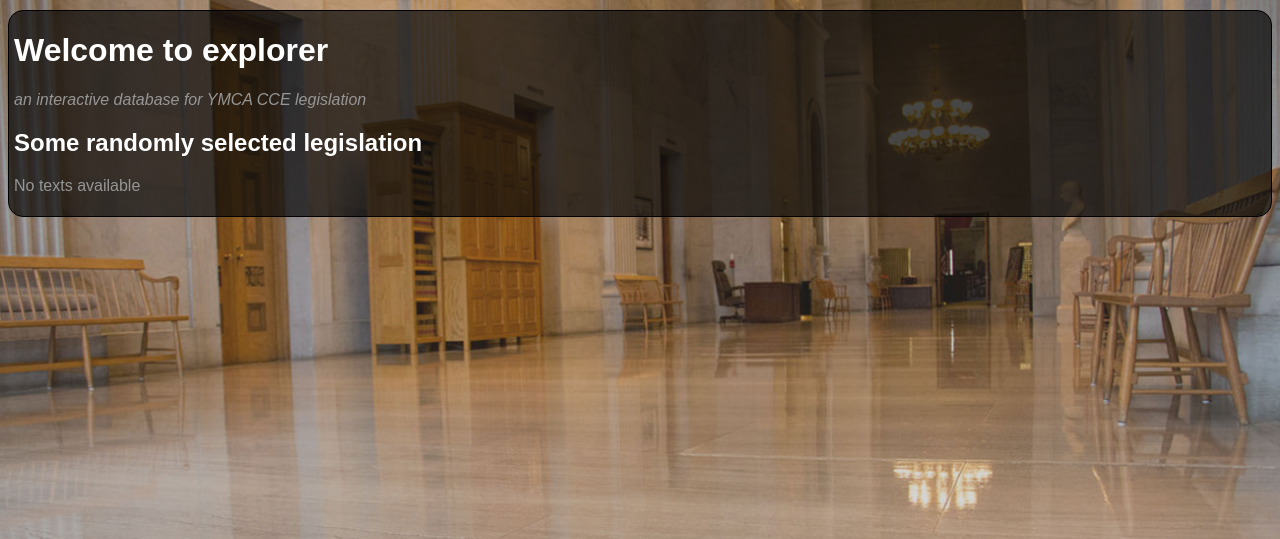
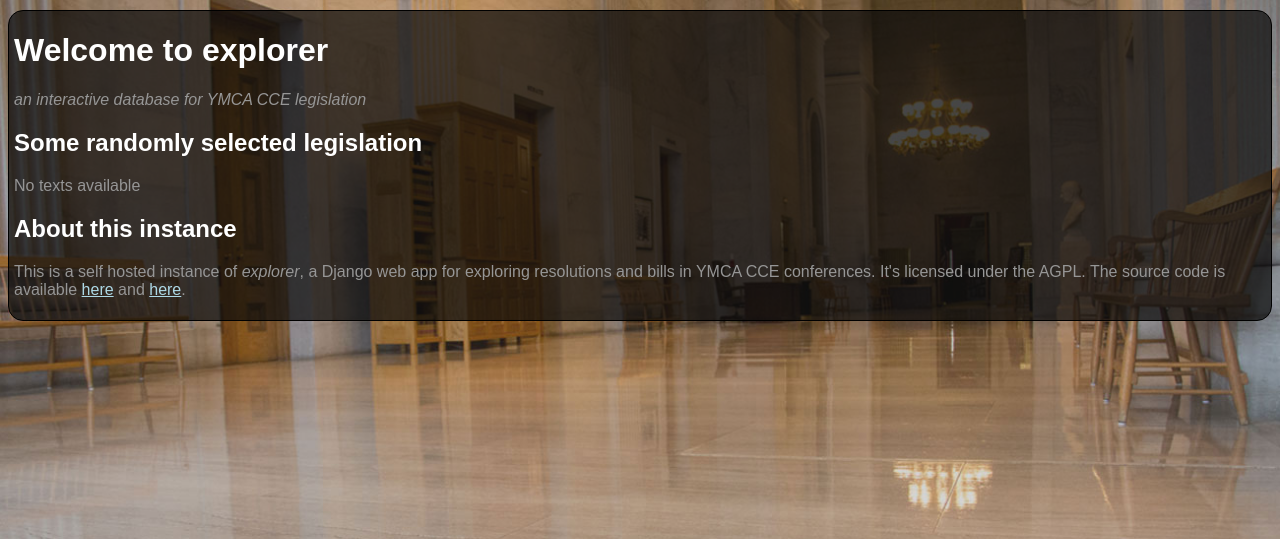
Before and after one commit to stupidcomputer/yig, a Django app: template franklincce/explorer/templates/explorer/index.html in a window 1280 px wide. Shown: the part 35-574 px from the top of the page. Run offline with Django 4.2, Linux system fonts and the light colour scheme; the template is opened without the code that fills it, so the values that code supplies are empty; parts of the project's set-up code (start-up, migrations or seed data) failed here and were passed over.

Commit message:
add an "about this instance" page

```diff
--- a/franklincce/explorer/templates/explorer/index.html
+++ b/franklincce/explorer/templates/explorer/index.html
@@ -18,5 +18,13 @@
     {% else %}
         <p>No texts available</p>
     {% endif %}
+
+    <h2>About this instance</h2>
+
+    <p>
+    This is a self hosted instance of <i>explorer</i>, a Django web app for exploring resolutions and bills in YMCA CCE conferences.
+    It's licensed under the AGPL.
+    The source code is available <a href="https://git.beepboop.systems/stupidcomputer/yig">here</a> and <a href="https://github.com/stupidcomputer/yig">here</a>.
+    </p>
 </div>
 {% endblock content %}
```
